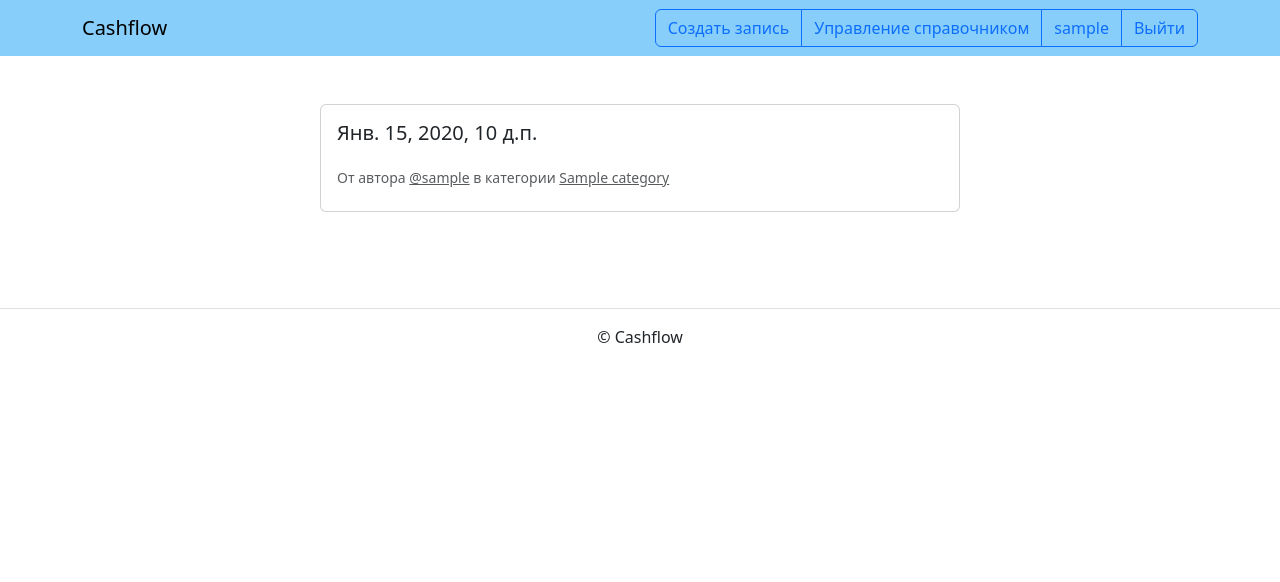
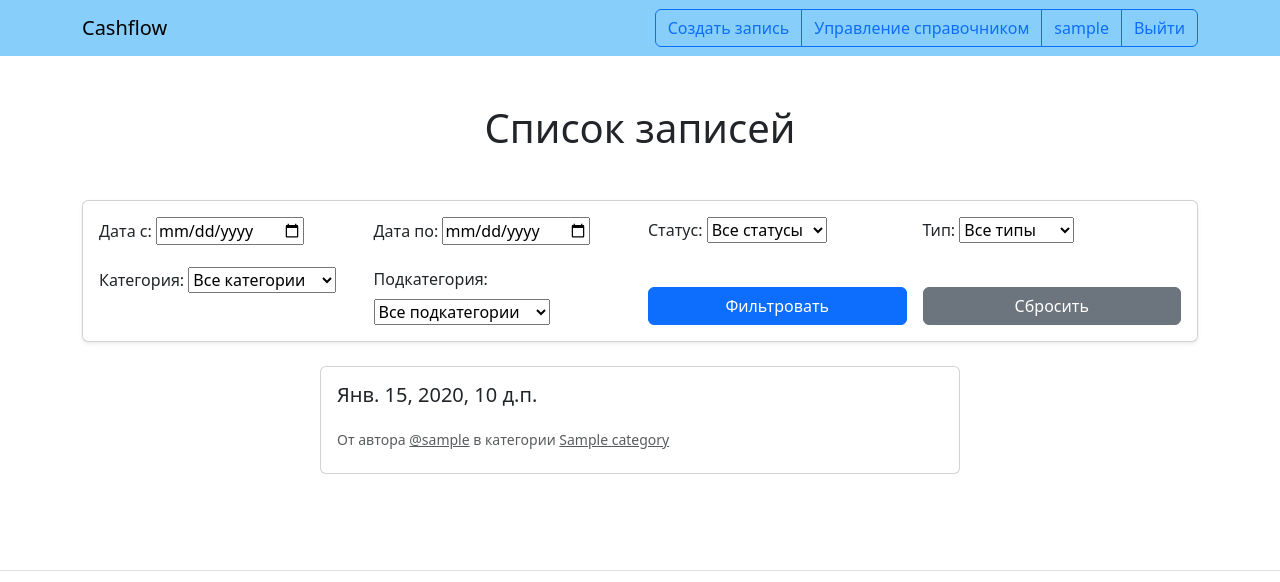
Before and after one commit to WarfoIomey/cashflow, a Django app: page / in a window 1280 px wide. Shown: the top 582 px of the page. Run offline with Django 3.2, Linux system fonts and the light colour scheme; the first user in the database is signed in; tables that the repository leaves empty hold one stand-in row (Sample ...); some libraries are stand-ins or nearby versions.

Commit message:
added card filtration

```diff
--- a/dss/templates/cashflow/index.html
+++ b/dss/templates/cashflow/index.html
@@ -3,6 +3,43 @@
   Лента записей
 {% endblock %}
 {% block content %}
+  <h1 class="text-center mb-5">Список записей </h1>
+  <form method="get" class="mb-4">
+    <div class="card p-3 shadow-sm">
+        <div class="row g-3">
+            <div class="col-md-3">
+                <label class="form-label">Дата с:</label>
+                {{ form.start_date }}
+            </div>
+            <div class="col-md-3">
+                <label class="form-label">Дата по:</label>
+                {{ form.end_date }}
+            </div>
+            <div class="col-md-3">
+                <label class="form-label">Статус:</label>
+                {{ form.status }}
+            </div>
+            <div class="col-md-3">
+                <label class="form-label">Тип:</label>
+                {{ form.type }}
+            </div>
+            <div class="col-md-3">
+                <label class="form-label">Категория:</label>
+                {{ form.category }}
+            </div>
+            <div class="col-md-3">
+                <label class="form-label">Подкатегория:</label>
+                {{ form.subcategory }}
+            </div>
+            <div class="col-md-3 d-flex align-items-end">
+                <button type="submit" class="btn btn-primary w-100">Фильтровать</button>
+            </div>
+            <div class="col-md-3 d-flex align-items-end">
+                <a href="{% url 'cashflow:index' %}" class="btn btn-secondary w-100">Сбросить</a>
+            </div>
+        </div>
+    </div>
+  </form>
   {% for record in page_obj %}
     <article class="mb-5">
       {% include "includes/record_card.html" %}
```
